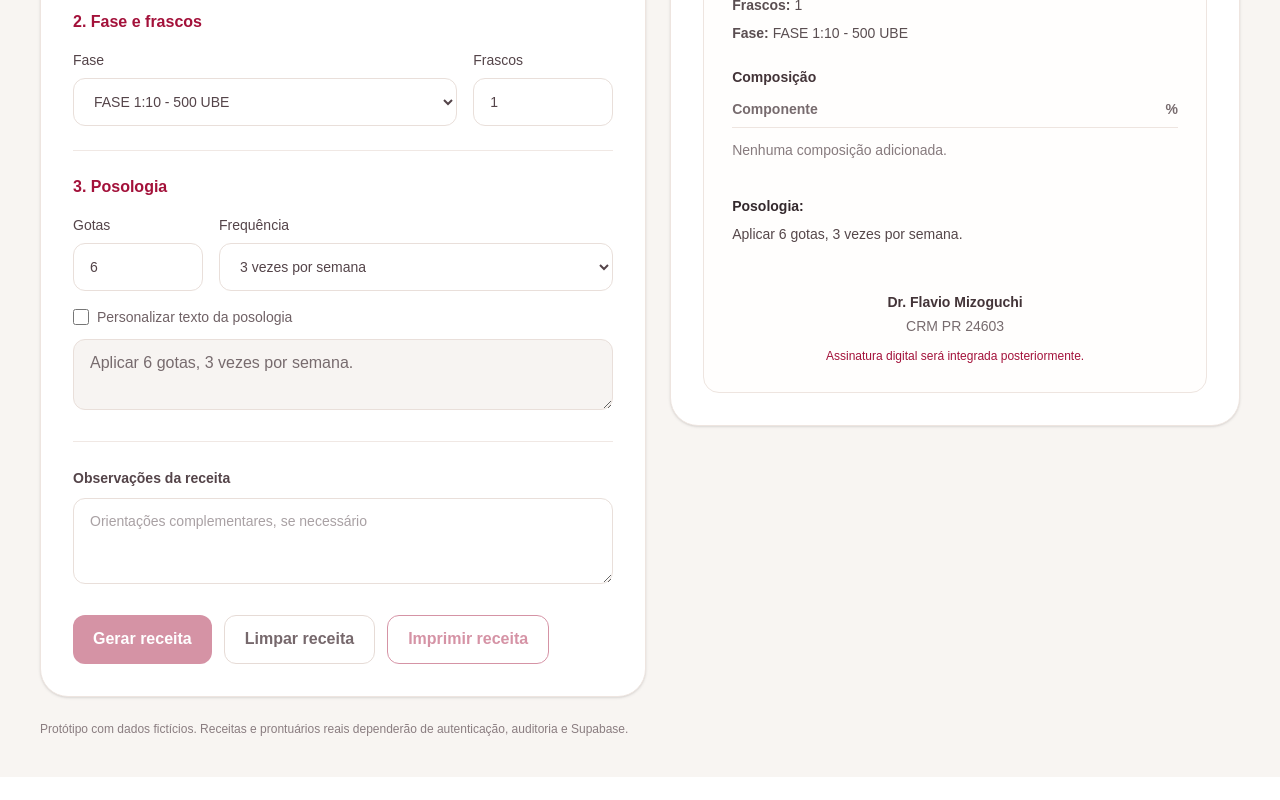
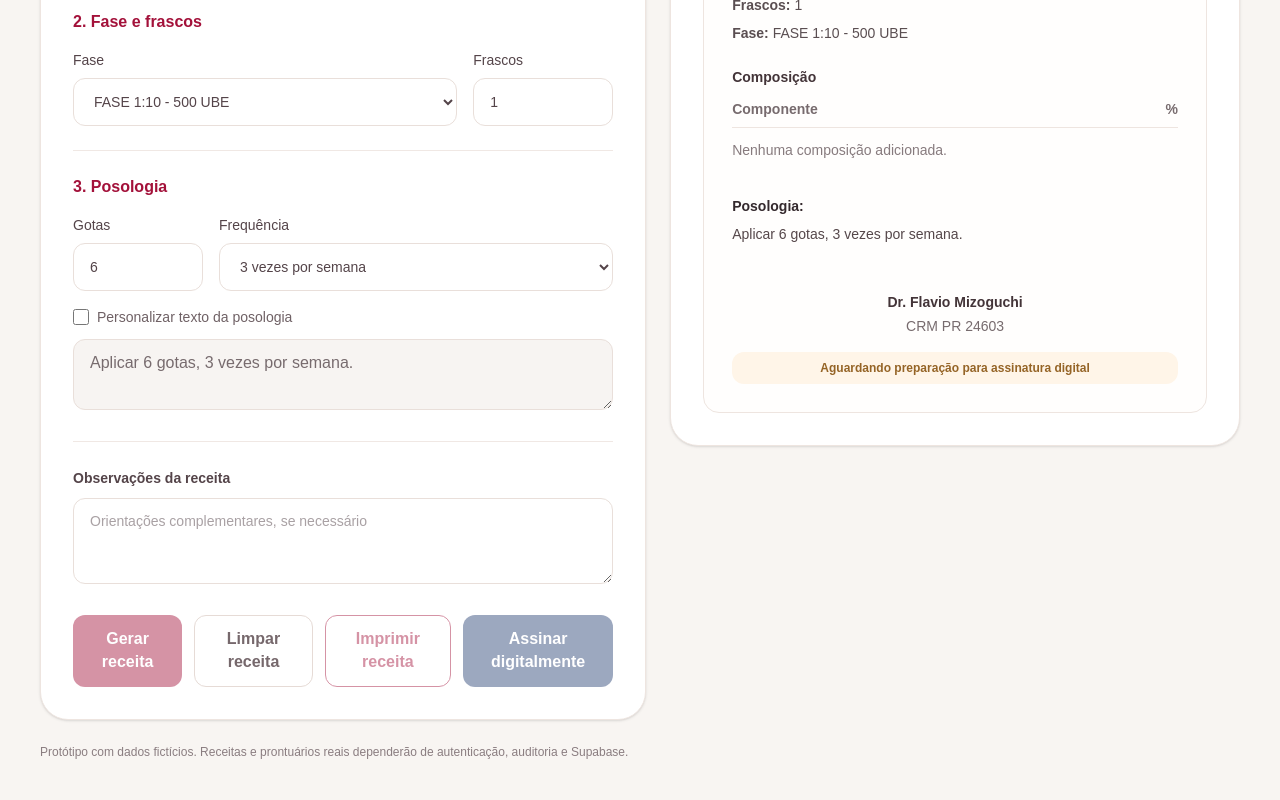
Before and after one commit to HippiTecnologia/cra-care, a Next.js app: page /medico/paciente/001 in a window 1280 px wide. Shown: the part 798-1598 px from the top of the page. Before the commit the page ends 1575 px from the top, so only its background shows below. Built offline with nearby package versions, Linux system fonts and the light colour scheme.

Commit message:
Prepara assinatura digital nas receitas

```diff
--- a/src/app/medico/paciente/[id]/page.tsx
+++ b/src/app/medico/paciente/[id]/page.tsx
@@ -240,6 +240,26 @@ export default function MedicalPatientPage() {
     setNotes("");
   }
 
+  function prepareDigitalSignature() {
+    if (!selectedPrescription) {
+      setError("Gere a receita antes de prepará-la para assinatura digital.");
+      return;
+    }
+
+    if (selectedPrescription.signatureStatus === "signed") {
+      setMessage("Esta receita já está assinada digitalmente.");
+      return;
+    }
+
+    saveDemoPrescription({
+      ...selectedPrescription,
+      signatureStatus: "ready",
+      signaturePreparedAt: new Date().toISOString(),
+      signaturePreparedBy: demoDoctor.name,
+    });
+    setMessage("Receita preparada para assinatura digital. A conexão com o certificado do médico será ativada quando o assinador for configurado.");
+  }
+
   if (!loaded) {
     return (
       <main className="flex min-h-screen items-center justify-center bg-[#f8f5f2] text-[#a3113a]">
@@ -343,7 +363,7 @@ export default function MedicalPatientPage() {
           <div class="section"><div class="section-title">Composição</div><table><thead><tr><th>Componente</th><th>%</th></tr></thead><tbody>${formulaRows}</tbody></table></div>
           <div class="section"><div class="section-title">Posologia</div><p>${escapeHtml(preview.posology)}</p></div>
           ${preview.notes ? `<div class="section"><div class="section-title">Observações</div><p>${escapeHtml(preview.notes)}</p></div>` : ""}
-          <div class="signature"><strong>${escapeHtml(preview.doctor)}</strong><br />CRM PR ${escapeHtml(preview.doctorCrm)}</div>
+          <div class="signature"><strong>${escapeHtml(preview.doctor)}</strong><br />CRM PR ${escapeHtml(preview.doctorCrm)}<br /><small>${preview.signatureStatus === "signed" ? "Assinada digitalmente" : preview.signatureStatus === "ready" ? "Preparada para assinatura digital" : "Aguardando assinatura digital"}</small></div>
           <p class="footer">Documento gerado pelo CRA Care.</p>
         </body>
       </html>`);
@@ -537,6 +557,9 @@ export default function MedicalPatientPage() {
                 <button type="button" onClick={printPrescription} disabled={preview.formulas.length === 0} className="rounded-xl border border-[#a3113a] px-5 py-3 text-sm font-semibold text-[#a3113a] disabled:cursor-not-allowed disabled:opacity-45">
                   Imprimir receita
                 </button>
+                <button type="button" onClick={prepareDigitalSignature} disabled={!selectedPrescription || selectedPrescription.signatureStatus === "signed"} className="rounded-xl bg-[#263f73] px-5 py-3 text-sm font-semibold text-white disabled:cursor-not-allowed disabled:opacity-45">
+                  {selectedPrescription?.signatureStatus === "ready" ? "Assinatura preparada" : "Assinar digitalmente"}
+                </button>
               </div>
             </div>
 
@@ -593,7 +616,10 @@ export default function MedicalPatientPage() {
                 <div className="mt-12 text-center text-sm">
                   <p className="font-bold text-[#433438]">{preview.doctor}</p>
                   <p className="mt-1 text-[#776b6e]">CRM PR {preview.doctorCrm}</p>
-                  <p className="mt-3 text-xs text-[#a3113a]">Assinatura digital será integrada posteriormente.</p>
+                  <div className={`mt-4 rounded-xl px-3 py-2 text-xs font-semibold ${preview.signatureStatus === "signed" ? "bg-[#edf8f3] text-[#187157]" : preview.signatureStatus === "ready" ? "bg-[#eef3ff] text-[#3c5da0]" : "bg-[#fff5e8] text-[#956426]"}`}>
+                    {preview.signatureStatus === "signed" ? "✓ Assinada digitalmente" : preview.signatureStatus === "ready" ? `Pronta para assinatura por ${preview.signaturePreparedBy ?? preview.doctor}` : "Aguardando preparação para assinatura digital"}
+                  </div>
+                  {preview.signatureStatus === "ready" && <p className="mt-3 text-xs text-[#817578]">Preparada em {formatDate(preview.signaturePreparedAt)}. A assinatura real dependerá do certificado do médico.</p>}
                 </div>
               </div>
             </aside>
@@ -693,6 +719,7 @@ export default function MedicalPatientPage() {
                     <div className="flex flex-wrap items-center gap-3">
                       <h3 className="text-sm font-bold text-[#433438]">Receita {String(prescriptions.length - index).padStart(2, "0")}</h3>
                       {index === 0 && <span className="rounded-full bg-[#edf8f3] px-3 py-1 text-xs font-semibold text-[#187157]">Mais recente</span>}
+                      <span className={`rounded-full px-3 py-1 text-xs font-semibold ${prescription.signatureStatus === "signed" ? "bg-[#edf8f3] text-[#187157]" : prescription.signatureStatus === "ready" ? "bg-[#eef3ff] text-[#3c5da0]" : "bg-[#fff5e8] text-[#956426]"}`}>{prescription.signatureStatus === "signed" ? "Assinada" : prescription.signatureStatus === "ready" ? "Pronta para assinar" : "Pendente de assinatura"}</span>
                     </div>
                     <p className="mt-2 text-xs text-[#776b6e]">
                       Emitida em {formatDate(prescription.createdAt)} · {prescription.phase}
--- a/src/app/medico/patient-store.ts
+++ b/src/app/medico/patient-store.ts
@@ -99,7 +99,9 @@ export type DemoPrescription = {
   posology: string;
   formulas: PrescriptionFormula[];
   notes: string;
-  signatureStatus: "pending" | "signed";
+  signatureStatus: "pending" | "ready" | "signed";
+  signaturePreparedAt?: string;
+  signaturePreparedBy?: string;
 };
 
 export type DemoBatchStatus =
@@ -474,10 +476,17 @@ export function saveDemoPrescription(prescription: DemoPrescription) {
   const saved = readDemoPrescriptions().filter(
     (item) => !initialPrescriptions.some((initial) => initial.id === item.id),
   );
+  const existingIndex = saved.findIndex((item) => item.id === prescription.id);
+
+  if (existingIndex >= 0) {
+    saved[existingIndex] = prescription;
+  } else {
+    saved.unshift(prescription);
+  }
 
   window.sessionStorage.setItem(
     PRESCRIPTIONS_KEY,
-    JSON.stringify([prescription, ...saved]),
+    JSON.stringify(saved),
   );
 
   window.dispatchEvent(new Event(UPDATE_EVENT));
```
